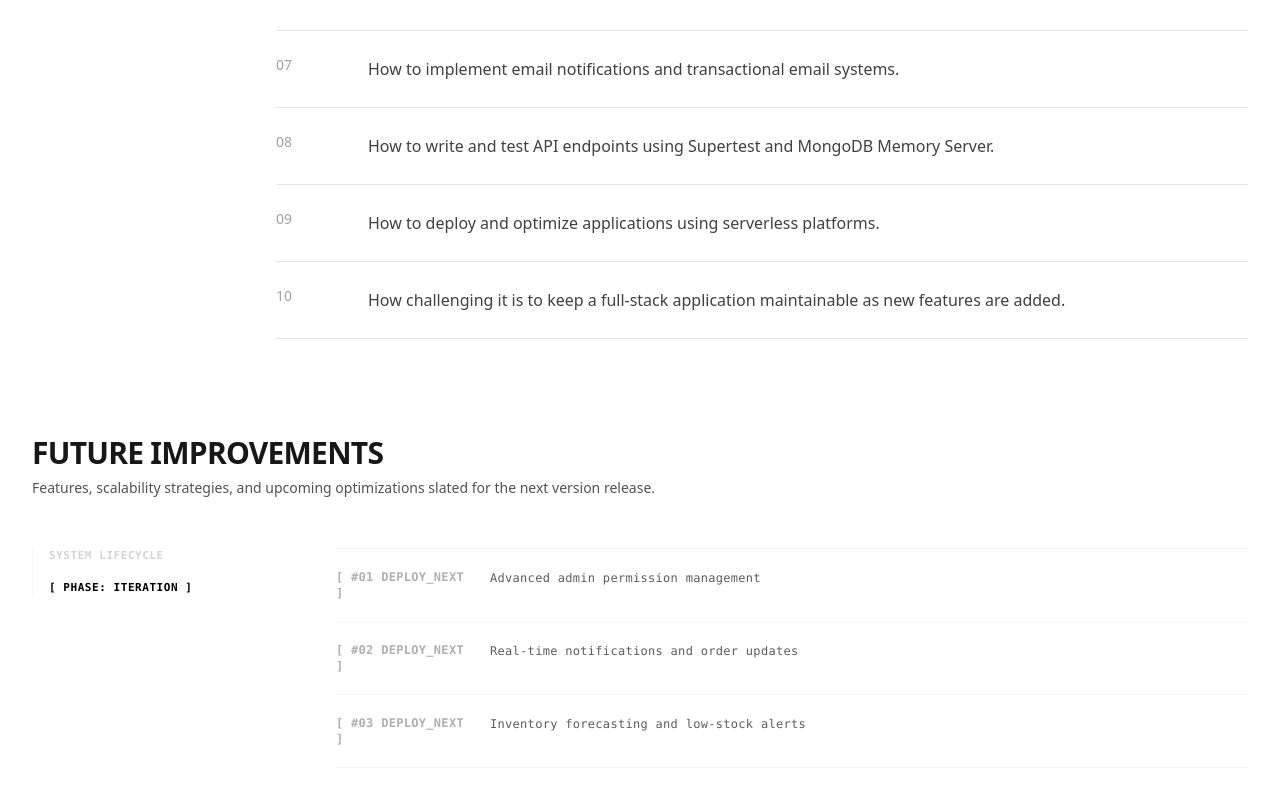
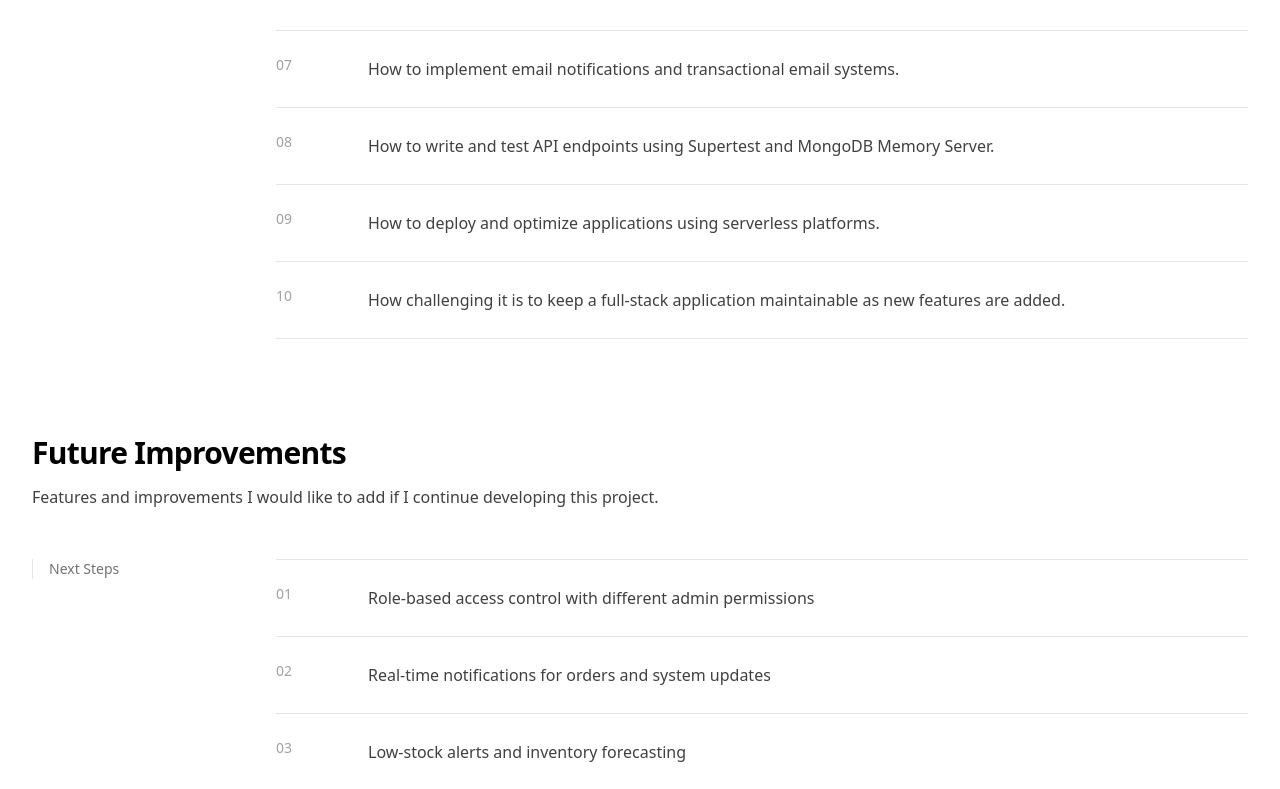
Before and after one commit to md-faizanahmad/Md_Faizan_Ahmad_Portfolio, a Next.js app: page /projects/mystore-admin-dashboard in a window 1280 px wide. Shown: the part 3014-3803 px from the top of the page. Built offline with nearby package versions, Linux system fonts and the light colour scheme.

Commit message:
refactor(project-future): simplify design and rewrite future improvements

```diff
--- a/src/components/projects/components/ProjectFuture.tsx
+++ b/src/components/projects/components/ProjectFuture.tsx
@@ -1,6 +1,4 @@
 "use client";
-
-import React from "react";
 
 interface ProjectFutureProps {
   futureImprovements: string[];
@@ -12,69 +10,48 @@ export default function ProjectFuture({
   if (!futureImprovements?.length) return null;
 
   return (
-    <section
-      className="w-full bg-white text-black transition-colors duration-300 dark:bg-black dark:text-white font-mono select-none"
-      aria-labelledby="future-roadmap-heading"
-      itemScope
-      itemType="https://schema.org/TechArticle"
-    >
-      {/* Structural layout alignment tracking with core grid margins */}
+    <section className="w-full bg-white text-black transition-colors duration-300 dark:bg-black dark:text-white">
       <div className="mx-auto max-w-7xl px-4 py-12 sm:px-6 lg:px-8">
-        {/* Unified Layout Primary Section Header */}
-        <div className="space-y-1.5 max-w-4xl text-left mb-12 font-sans">
-          <h2
-            id="future-roadmap-heading"
-            className="text-xl font-extrabold uppercase tracking-tight sm:text-2xl md:text-3xl text-neutral-900 dark:text-white"
-            itemProp="name"
-          >
+        {/* Header */}
+        <div className="mb-12 max-w-4xl space-y-3">
+          <h2 className="text-2xl font-bold tracking-tight md:text-3xl">
             Future Improvements
           </h2>
-          <p className="text-sm leading-relaxed text-neutral-600 dark:text-neutral-400">
-            Features, scalability strategies, and upcoming optimizations slated
-            for the next version release.
+
+          <p className="text-base leading-7 text-neutral-700 dark:text-neutral-300">
+            Features and improvements I would like to add if I continue
+            developing this project.
           </p>
         </div>
 
-        {/* Master Backlog Log Matrix Tracking Layout */}
-        <div className="grid gap-10 lg:grid-cols-[240px_1fr] lg:gap-16">
-          {/* LEFT COLUMN: Sidebar Indicator Registry Directory */}
+        {/* Content */}
+        <div className="grid gap-10 lg:grid-cols-[180px_1fr] lg:gap-16">
+          {/* Sidebar */}
           <aside className="hidden lg:block">
-            <div className="sticky top-32 space-y-4 border-l border-neutral-100 dark:border-neutral-900 pl-4 text-[11px] uppercase tracking-wider text-neutral-400 dark:text-neutral-500">
-              <div className="text-neutral-300 dark:text-neutral-700 font-bold">
-                {" "}
-                System Lifecycle
-              </div>
-              <div className="text-black dark:text-white font-bold">
-                [ Phase: Iteration ]
-              </div>
+            <div className="sticky top-32 border-l border-neutral-200 pl-4 dark:border-neutral-800">
+              <p className="text-sm font-medium text-neutral-500 dark:text-neutral-400">
+                Next Steps
+              </p>
             </div>
           </aside>
 
-          {/* RIGHT COLUMN: Flat Minimalist Roadmap Viewport */}
-          <main>
-            <ul
-              className="divide-y divide-neutral-100 dark:divide-neutral-900 border-t border-b border-neutral-100 dark:border-neutral-900 lg:border-b-0 font-mono text-xs tracking-wide"
-              aria-label="Planned technical backlog expansions"
-              itemProp="suggestedAction"
-            >
-              {futureImprovements.map((item, index) => (
-                <li
-                  key={item}
-                  className="group grid grid-cols-1 gap-2 py-5 sm:grid-cols-[130px_1fr] sm:gap-6 items-start transition-all duration-300 opacity-85 hover:opacity-100"
-                >
-                  {/* Technical Log Protocol Indicator */}
-                  <div className="text-neutral-400 dark:text-neutral-600 font-bold text-[10px] sm:text-xs">
-                    [ #{String(index + 1).padStart(2, "0")} DEPLOY_NEXT ]
-                  </div>
+          {/* Future List */}
+          <div className="divide-y divide-neutral-200 border-y border-neutral-200 dark:divide-neutral-800 dark:border-neutral-800">
+            {futureImprovements.map((item, index) => (
+              <div
+                key={item}
+                className="grid gap-4 py-6 sm:grid-cols-[60px_1fr] sm:gap-8"
+              >
+                <div className="text-sm font-medium text-neutral-400 dark:text-neutral-500">
+                  {String(index + 1).padStart(2, "0")}
+                </div>
 
-                  {/* Core Enhancement Description Asset */}
-                  <div className="text-neutral-700 dark:text-neutral-300 transition-colors duration-150 group-hover:text-black dark:group-hover:text-white font-sans sm:font-mono text-sm sm:text-xs leading-relaxed">
-                    {item}
-                  </div>
-                </li>
-              ))}
-            </ul>
-          </main>
+                <div className="text-base leading-7 text-neutral-700 dark:text-neutral-300">
+                  {item}
+                </div>
+              </div>
+            ))}
+          </div>
         </div>
       </div>
     </section>
--- a/src/data/project.json
+++ b/src/data/project.json
@@ -146,14 +146,15 @@
       "How to deploy and optimize applications using serverless platforms.",
       "How challenging it is to keep a full-stack application maintainable as new features are added."
     ],
+
     "futureImprovements": [
-      "Advanced admin permission management",
-      "Real-time notifications and order updates",
-      "Inventory forecasting and low-stock alerts",
-      "Comprehensive audit logs",
-      "Advanced analytics and reporting dashboards",
+      "Role-based access control with different admin permissions",
+      "Real-time notifications for orders and system updates",
+      "Low-stock alerts and inventory forecasting",
+      "Activity logs and audit history for admin actions",
+      "More detailed analytics and business reports",
       "Multi-vendor marketplace support",
-      "AI-powered business insights and recommendations"
+      "AI-powered insights and business recommendations"
     ]
   }
 ]
```
